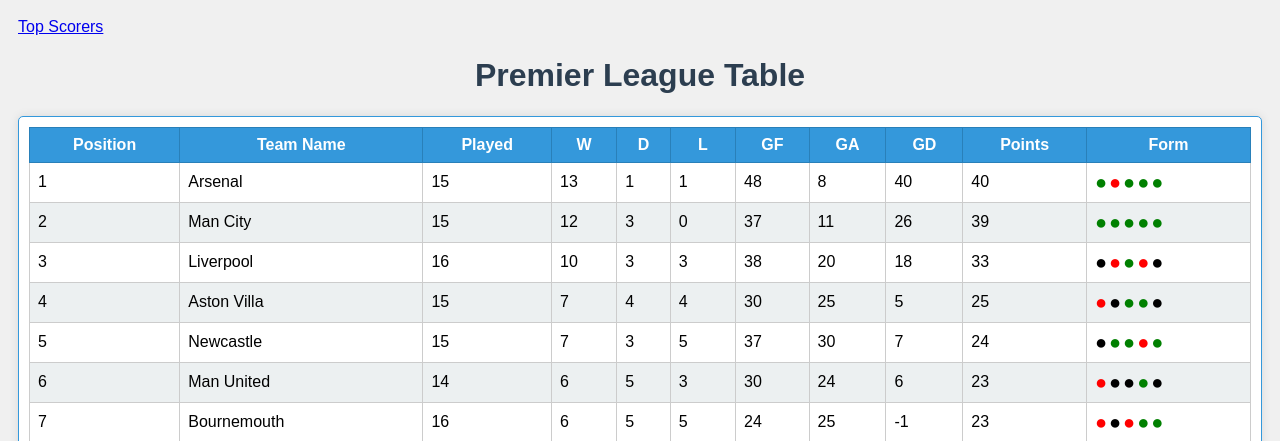
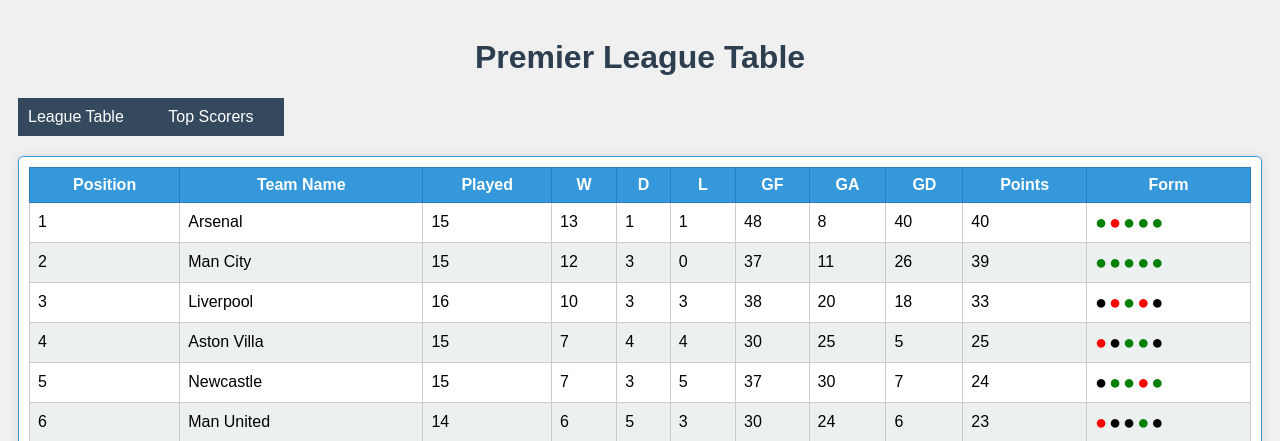
Before and after one commit to clintonmachuki/csym019_assignment_2024, a PHP site: the page made by Taks A/league.html in a window 1280 px wide. Shown: the top 441 px of the page. Run offline with PHP 8.4, Linux system fonts and the light colour scheme.

Commit message:
added menu to the pages added css for the menu

```diff
--- a/Taks A/league.css
+++ b/Taks A/league.css
@@ -136,3 +136,39 @@ h1 {
 #top-scorers tr:nth-child(even) {
     background-color: #ecf0f1; /* Used to set background color for alternate rows */
 }
+
+/* Main menu container */
+.menu {
+    background-color: #34495e; /* Background color */
+    padding: 10px 0; /* Padding above and below the menu */
+    text-align: center; /* Center-align the menu items */
+    display: inline-block; /* Shrink-wrap the container to fit its contents */
+    margin: 0 auto; /* Center the menu horizontally */
+}
+
+/* List items in the menu */
+.menu ul {
+    list-style-type: none; /* Remove bullet points */
+    margin: 0; /* Remove default margin */
+    padding: 0; /* Remove default padding */
+    display: inline-block; /* Display the list horizontally */
+}
+
+/* Individual menu items */
+.menu li {
+    display: inline-block; /* Display items horizontally */
+    margin-right: 20px; /* Spacing between menu items */
+}
+
+/* Link styles */
+.menu li a {
+    color: #ffffff; /* Text color */
+    text-decoration: none; /* Remove underline */
+    padding: 10px; /* Spacing inside each menu item */
+    transition: background-color 0.3s; /* Smooth transition for hover effect */
+}
+
+/* Hover effect */
+.menu li a:hover {
+    background-color: #2c3e50; /* Darker background color on hover */
+}
--- a/Taks A/league.html
+++ b/Taks A/league.html
@@ -9,8 +9,13 @@
     <script src="league.js"></script>
 </head>
 <body>
-    <a href="topscorers.html">Top Scorers</a>
     <h1>Premier League Table</h1>
+    <div class="menu">
+        <ul>
+            <li><a href="league.html">League Table</a></li>
+            <li><a href="topscorers.html">Top Scorers</a></li>
+        </ul>
+    </div>
     <div id="league-table"></div>
     <div id="EPL-fixture"></div>
 
```
Also changed, not shown: Taks A/topscorers.html (+6 -1 lines).
